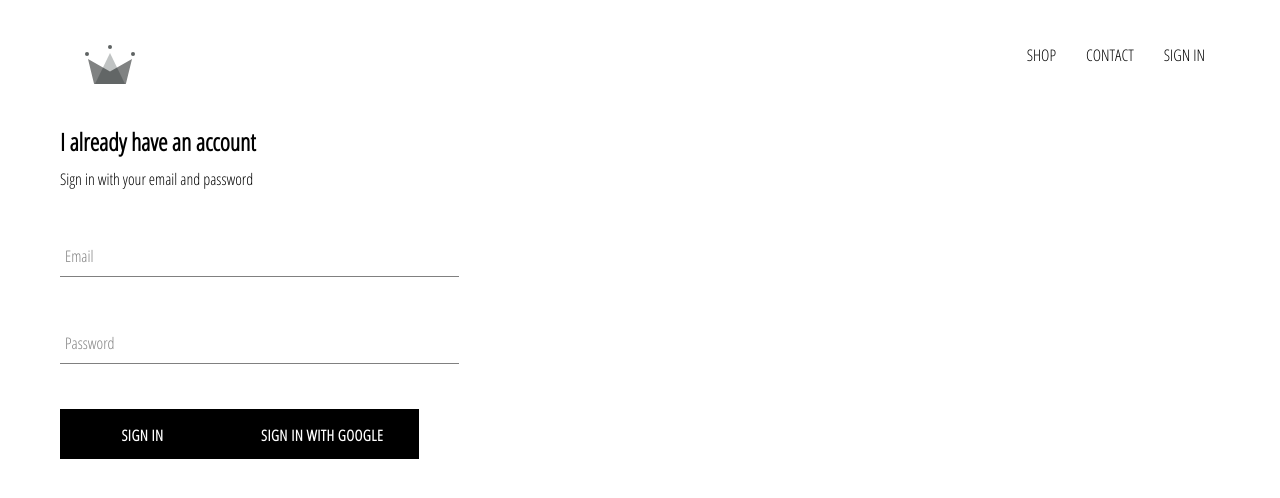
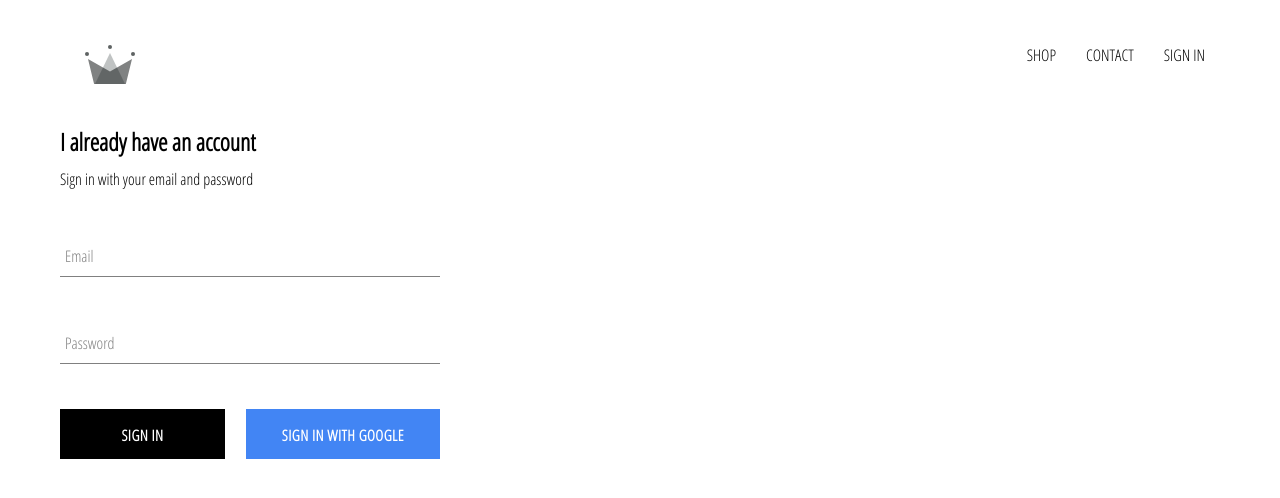
Before and after one commit to max-jellycat/crwn-clothing, a React (Create React App) app: page /signin in a window 1280 px wide. Shown: the top 498 px of the page. Built offline with nearby package versions, Linux system fonts and the light colour scheme; no server answers.

Commit message:
sign out button and handling, google button styling

```diff
--- a/src/App.scss
+++ b/src/App.scss
@@ -1,4 +1,8 @@
 @import url('https://fonts.googleapis.com/css?family=Open+Sans+Condensed:300&display=swap');
+
+* {
+  box-sizing: border-box;
+}
 
 body {
   margin: 0;
--- a/src/components/custom-button/custom-button.component.jsx
+++ b/src/components/custom-button/custom-button.component.jsx
@@ -2,9 +2,9 @@
 
 import './custom-button.styles.scss'
 
-const CustomButton = ({ children, ...otherProps }) => {
+const CustomButton = ({ children, isGoogleSignIn, ...otherProps }) => {
   return (
-    <button className="custom-button" {...otherProps}>
+    <button className={`${isGoogleSignIn ? 'google-sign-in' : ''} custom-button`} {...otherProps}>
       {children}
     </button>
   )
--- a/src/components/custom-button/custom-button.styles.scss
+++ b/src/components/custom-button/custom-button.styles.scss
@@ -1,3 +1,6 @@
+$google-blue: #4285f4;
+$google-blue-dark: #375ae8;
+
 .custom-button {
   min-width: 165px;
   width: auto;
@@ -20,4 +23,14 @@
     background-color: white;
     color: black;
   }
+
+  &.google-sign-in {
+    background-color: $google-blue;
+    border-color: $google-blue;
+    color: white;
+
+    &:hover {
+      background-color: $google-blue-dark;
+    }
+  }
 }
--- a/src/components/header/header.component.jsx
+++ b/src/components/header/header.component.jsx
@@ -1,20 +1,34 @@
 import React from 'react'
 import { Link } from 'react-router-dom'
+
+import { auth } from '../../firebase/firebase.utils'
 
 import './header.styles.scss'
 
 import { ReactComponent as Logo } from '../../assets/crown.svg'
 
-const Header = () => {
+const Header = ({ currentUser }) => {
   return (
     <div className='header'>
       <Link to='/' className='logo-container'>
         <Logo className='logo' />
       </Link>
-      <div className="options">
-        <Link className='option' to='/shop'>Shop</Link>
-        <Link className='option' to='/contact'>Contact</Link>
-        <Link className='option' to='/sign-in'>Sign in</Link>
+      <div className='options'>
+        <Link className='option' to='/shop'>
+          Shop
+        </Link>
+        <Link className='option' to='/contact'>
+          Contact
+        </Link>
+        {currentUser ? (
+          <div className='option' onClick={() => auth.signOut()}>
+            Sign out
+          </div>
+        ) : (
+          <Link className='option' to='/signin'>
+            Sign in
+          </Link>
+        )}
       </div>
     </div>
   )
--- a/src/components/header/header.styles.scss
+++ b/src/components/header/header.styles.scss
@@ -21,6 +21,7 @@
     .option {
       padding: 10px 15px;
       text-transform: uppercase;
+      cursor: pointer;
     }
   }
 }
--- a/src/components/sign-in/sign-in.component.jsx
+++ b/src/components/sign-in/sign-in.component.jsx
@@ -53,8 +53,12 @@
             required
           />
 
-          <CustomButton type='submit'>Sign in</CustomButton>
-          <CustomButton onClick={signInWithGoogle}>Sign in with Google</CustomButton>
+          <div className='buttons'>
+            <CustomButton type='submit'>Sign in</CustomButton>
+            <CustomButton onClick={signInWithGoogle} isGoogleSignIn>
+              Sign in with Google
+            </CustomButton>
+          </div>
         </form>
       </div>
     )
--- a/src/components/sign-in/sign-in.styles.scss
+++ b/src/components/sign-in/sign-in.styles.scss
@@ -1,9 +1,14 @@
 .sign-in {
-  width: 30vw;
+  width: 380px;
   display: flex;
   flex-direction: column;
 
   .title {
     margin: 10px 0;
   }
+
+  .buttons {
+    display: flex;
+    justify-content: space-between;
+  }
 }
```
